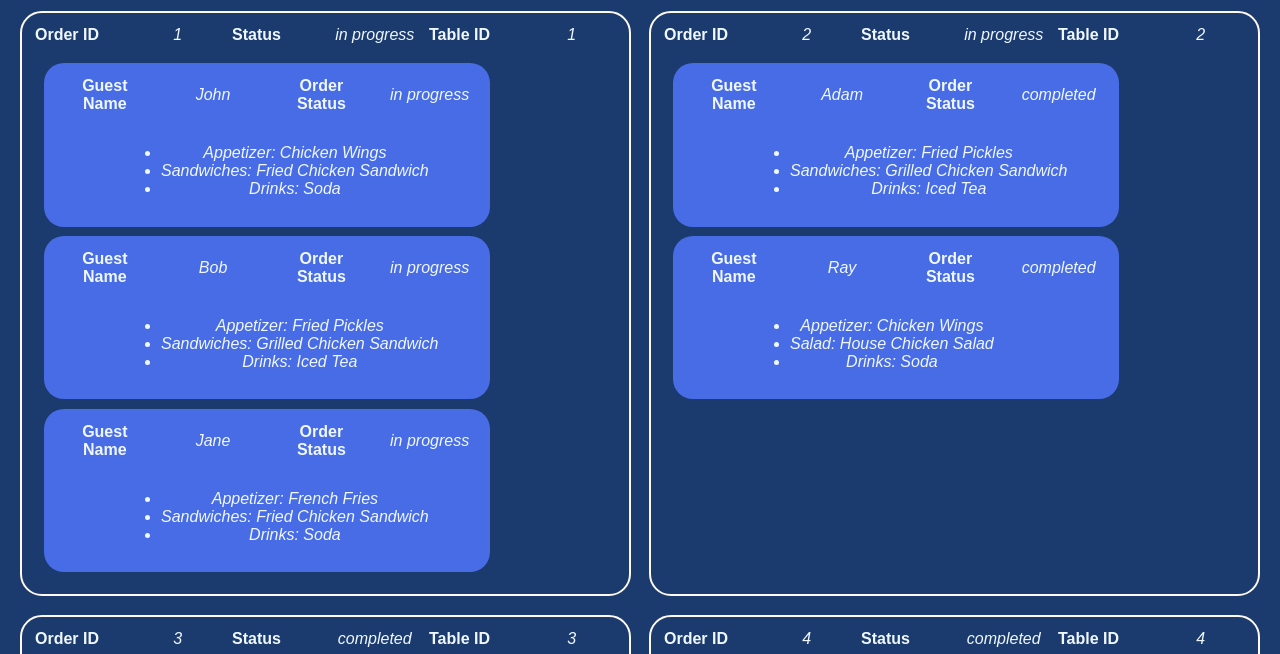
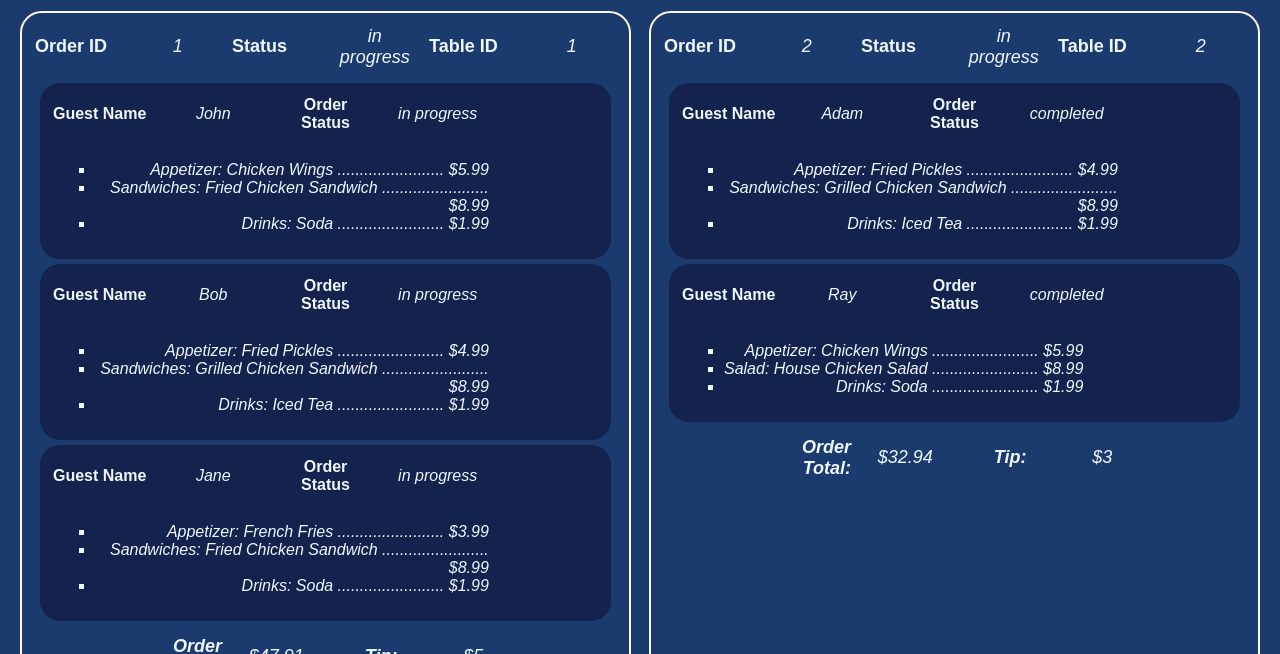
Before and after one commit to JeremyWhiteDev/rubber-ducks-restaurant, a plain HTML site: page index.html in a window 1280 px wide. Shown: the part 287-941 px from the top of the page. Drawn offline with Linux system fonts and the light colour scheme.

Commit message:
added tip amount and some css updates

```diff
--- a/index.html
+++ b/index.html
@@ -5,7 +5,7 @@
     <meta http-equiv="X-UA-Compatible" content="IE=edge" />
     <meta name="viewport" content="width=device-width, initial-scale=1.0" />
     <title>Rubber Ducks Restaurant</title>
-    <link rel="stylesheet" href="./styles/main.css">
+    <link rel="stylesheet" href="./styles/main.css" />
   </head>
   <body>
     <header class="header-bar">
@@ -14,19 +14,14 @@
         <li><a href="#kyle">Kyle Malone</a></li>
         <li><a href="#jt">JT Kervin</a></li>
       </ul>
-        <img class="logo-img" src="./images/Rubber-ducks-restaurant.png">
+      <img class="logo-img" src="./images/Rubber-ducks-restaurant.png" />
       <ul class="members">
         <li><a href="#ganesh">Ganesh Babu</a></li>
         <li><a href="#mitchell">Mitchell Stanton</a></li>
       </ul>
     </header>
 
-
-
-  </head>
-  <body>
     <div>
-
       <section class="server-section" id="ganesh"></section>
       <section class="server-section" id="jeremy"></section>
       <section class="server-section" id="jt"></section>
--- a/scripts/ganesh.js
+++ b/scripts/ganesh.js
@@ -11,41 +11,49 @@ const menu = [
     id: 1,
     name: "Chicken Wings",
     type: "Appetizer",
+    price: 5.99,
   },
   {
     id: 2,
     name: "Fried Pickles",
     type: "Appetizer",
+    price: 4.99,
   },
   {
     id: 3,
     name: "French Fries",
     type: "Appetizer",
+    price: 3.99,
   },
   {
     id: 4,
     name: "Grilled Chicken Sandwich",
     type: "Sandwiches",
+    price: 8.99,
   },
   {
     id: 5,
     name: "Fried Chicken Sandwich",
     type: "Sandwiches",
+    price: 8.99,
   },
   {
     id: 6,
     name: "House Chicken Salad",
     type: "Salad",
+    price: 8.99,
   },
   {
     id: 7,
     name: "Soda",
     type: "Drinks",
+    price: 1.99,
   },
   {
     id: 8,
     name: "Iced Tea",
     type: "Drinks",
+    price: 1.99,
   },
 ];
 
@@ -54,21 +62,29 @@ const orders = [
     id: 1,
     tableId: 1,
     status: "in progress",
+    totalAmount: 47.91,
+    tipAmount: 5.0,
   },
   {
     id: 2,
     tableId: 2,
     status: "in progress",
+    totalAmount: 32.94,
+    tipAmount: 3.0,
   },
   {
     id: 3,
     tableId: 3,
     status: "completed",
+    totalAmount: 32.94,
+    tipAmount: 4.0,
   },
   {
     id: 4,
-    tableId: 4,
-    status: "completed",
+    tableId: "not assigned",
+    status: "not started",
+    totalAmount: 0,
+    tipAmount: 0,
   },
 ];
 
@@ -131,13 +147,13 @@ const tables = [
     ],
   },
   {
-    id: 4,
+    id: "not assigned",
     guests: [
       {
         id: 8,
         guestName: "Victor",
-        foodOrdered: [2, 5, 8],
-        status: "completed",
+        foodOrdered: [],
+        status: "not started",
       },
     ],
   },
@@ -275,10 +291,50 @@ for (const order of orders) {
 
       let ganeshCardGuestOrderItemsUlLi =
         ganeshCardGuestOrderItemsUl.appendChild(
-          createElement("li", `ganesh-none`)
+          createElement("li", `ganesh-card-guest-order-list-item`)
         );
 
-      ganeshCardGuestOrderItemsUlLi.textContent = `${menuOrdered.type}: ${menuOrdered.name}`;
+      ganeshCardGuestOrderItemsUlLi.textContent = `${menuOrdered.type}: ${menuOrdered.name} ........................ $${menuOrdered.price}`;
     }
   }
+
+  let ganeshCardOrderTotalEmpty = ganeshCardOrderParent.appendChild(
+    createElement("div", `ganesh-card-order-total-empty`)
+  );
+  ganeshCardOrderTotalEmpty.textContent = "";
+
+  let ganeshCardOrderTotalLabel = ganeshCardOrderParent.appendChild(
+    createElement("div", `ganesh-card-order-total-label`)
+  );
+  ganeshCardOrderTotalLabel.textContent = "Order Total:";
+
+  let ganeshCardOrderTotalValue = ganeshCardOrderParent.appendChild(
+    createElement("div", `ganesh-card-order-total-value`)
+  );
+  ganeshCardOrderTotalValue.textContent = `$${order.totalAmount}`;
+
+  let ganeshCardOrderTipLabel = ganeshCardOrderParent.appendChild(
+    createElement("div", `ganesh-card-order-tip-label`)
+  );
+  ganeshCardOrderTipLabel.textContent = "Tip:";
+
+  let ganeshCardOrderTipValue = ganeshCardOrderParent.appendChild(
+    createElement("div", `ganesh-card-order-tip-value`)
+  );
+  ganeshCardOrderTipValue.textContent = `$${order.tipAmount}`;
 }
+
+let ganeshCardTotalTipEmpty1 = ganeshSectionParent.appendChild(
+  createElement("div", `ganesh-card-total-tip-empty-1`)
+);
+ganeshCardTotalTipEmpty1.textContent = "";
+
+let ganeshCardTotalTipLabel = ganeshSectionParent.appendChild(
+  createElement("div", `ganesh-card-total-tip-label`)
+);
+ganeshCardTotalTipLabel.textContent = "Total Tip:";
+
+let ganeshCardTotalTipValue = ganeshSectionParent.appendChild(
+  createElement("div", `ganesh-card-total-tip-value`)
+);
+ganeshCardTotalTipValue.textContent = `$12.00`;
--- a/styles/main.css
+++ b/styles/main.css
@@ -1,6 +1,5 @@
-
 body {
-    background-color: #1D1E21;
+  background-color: #1d1e21;
   padding: 0;
   margin: 0;
   margin-top: 200px;
@@ -37,9 +36,7 @@ body {
 
 .logo-img {
   height: 100%;
-
 }
-
 
 .header {
   text-align: center;
@@ -48,12 +45,10 @@ body {
 }
 
 .section-header {
-    width:95%;
+  width: 95%;
   margin: 10px auto -10px auto;
   padding: 0 20px;
-
 }
-
 
 #jeremy {
   width: 95%;
@@ -65,7 +60,7 @@ body {
   border: 1px dotted whitesmoke;
 }
 
-.jeremy-order{
+.jeremy-order {
   background-color: #33415c;
   color: whitesmoke;
   display: flex;
@@ -77,14 +72,13 @@ body {
   border: 2px solid black;
   border-radius: 10px;
   padding: 10px;
-
 }
 
 .complete {
   background-color: rgb(45, 44, 44);
 }
 
-.jeremy-header  {
+.jeremy-header {
   display: flex;
   align-items: center;
   width: 90%;
@@ -93,8 +87,8 @@ body {
   border-bottom: 1px solid rgb(0, 0, 0);
 }
 
-.jeremy-header>h1,h3{
-
+.jeremy-header > h1,
+h3 {
   width: 30%;
   text-align: right;
 }
@@ -103,7 +97,6 @@ body {
   width: 100%;
   margin: 10px auto;
   text-align: center;
-
 }
 
 .jeremy-footer h3 {
@@ -115,7 +108,7 @@ body {
   border-radius: 10px;
 }
 
-#jeremy section>ul {
+#jeremy section > ul {
   display: flex;
   width: 90%;
   border-bottom: 1px solid black;
@@ -163,33 +156,6 @@ h1 {
   text-align: center;
   /* padding-bottom: 1rem; */
 }
-
-/* .parent {
-  display: grid;
-  grid-template-columns: repeat(5, 1fr);
-  grid-template-rows: repeat(5, 1fr);
-  grid-column-gap: 2px;
-  grid-row-gap: 2px;
-} */
-
-/* .ganesh-parent {
-  grid-area: 1 / 1 / 2 / 6;
-  text-align: center;
-}
-.ganesh-order {
-  grid-area: 2 / 1 / 3 / 6;
-}
-.ganesh-guest {
-  grid-area: 3 / 1 / 4 / 6;
-}
-.ganesh-order-items {
-  grid-area: 4 / 1 / 6 / 6;
-} */
-
-/* ul{
-  text-align: center;
-  list-style-position:outside
-} */
 
 .ganesh-card-parent {
   display: grid;
@@ -280,14 +246,6 @@ h1 {
   grid-template-rows: repeat(5, 1fr);
   grid-column-gap: 5px;
   grid-row-gap: 5px;
-  /* border: 0.15rem outset pink; */
-  /* outline: 0.15rem solid #21295c;
-  box-shadow: 0 0 0 2rem #c2cfd8;
-  border-radius: 20px; */
-  /* font: bold 1rem sans-serif; */
-  /* margin: 2rem;
-  padding: 1rem;
-  outline-offset: 0.5rem; */
 }
 
 .ganesh-order {
@@ -308,7 +266,7 @@ h1 {
 
 .ganesh-card-guest-parent {
   display: grid;
-  grid-template-columns: repeat(4, 1fr);
+  grid-template-columns: repeat(5, 1fr);
   grid-template-rows: repeat(1, 1fr);
   grid-column-gap: 0px;
   grid-row-gap: 0px;
@@ -317,9 +275,9 @@ h1 {
   /* outline: 0.15rem solid #fef9ef; */
   /* box-shadow: 0 0 0 0.1rem #c2cfd8; */
   border-radius: 20px;
-  padding: 0.5vw;
-  margin: 2%;
-  background-color: #476ce6;
+  padding: 5px;
+  margin: 5px;
+  background-color: #14224e;
 }
 
 .ganesh-card-guest-name-label {
@@ -355,10 +313,59 @@ h1 {
 .ganesh-card-guest-order-items {
   grid-area: 2 / 1 / 3 / 5;
   font-style: italic;
+  margin-left: 5px;
+  padding: 5px;
+  justify-self: start;
+  align-self: start;
+}
+
+.ganesh-card-guest-order-list-item {
+  list-style: square;
+  text-align: end;
+}
+
+.ganesh-card-order-total-empty,
+.ganesh-card-order-total-label,
+.ganesh-card-order-tip-label {
+  font-style: italic;
+  margin-left: 1vw;
+  /* padding: 5px; */
+  justify-self: center;
+  align-self: center;
+  font-weight: bold;
+  text-align: end;
+  font-size: large;
+}
+
+.ganesh-card-order-total-value,
+.ganesh-card-order-tip-value {
+  font-style: italic;
+  /* padding: 5px; */
+  justify-self: center;
+  align-self: center;
+  text-align: start;
+  font-size: large;
+}
+
+.ganesh-card-total-tip-empty-1,
+.ganesh-card-total-tip-label {
+  font-style: italic;
   margin-left: 5vw;
-  padding: 0.5vw;
-  justify-self: start;
+  /* padding: 5px; */
+  justify-self: center;
   align-self: center;
+  font-weight: bold;
+  text-align: end;
+  font-size: larger;
+}
+
+.ganesh-card-total-tip-value {
+  font-style: italic;
+  /* padding: 5px; */
+  justify-self: center;
+  align-self: center;
+  text-align: start;
+  font-size: larger;
 }
 
 .ganesh-card-order-parent {
@@ -374,41 +381,47 @@ h1 {
   justify-self: start;
   align-self: center;
   font: bold 1rem sans-serif;
+  font-size: large;
 }
 .ganesh-card-order-id-value {
   grid-area: 1 / 2 / 2 / 3;
   justify-self: center;
   align-self: center;
   font-style: italic;
+  font-size: large;
 }
 .ganesh-card-status-label {
   grid-area: 1 / 3 / 2 / 4;
   justify-self: start;
   align-self: center;
   font: bold 1rem sans-serif;
+  font-size: large;
 }
 .ganesh-card-status-value {
   grid-area: 1 / 4 / 2 / 5;
   justify-self: center;
   align-self: center;
   font-style: italic;
+  font-size: large;
 }
 .ganesh-card-table-id-label {
   grid-area: 1 / 5 / 2 / 6;
   justify-self: start;
   align-self: center;
   font: bold 1rem sans-serif;
+  font-size: large;
 }
 .ganesh-card-table-id-value {
   grid-area: 1 / 6 / 2 / 7;
   justify-self: center;
   align-self: center;
   font-style: italic;
+  font-size: large;
 }
 .ganesh-card-guests {
   grid-area: 2 / 1 / 3 / 7;
-  justify-self: start;
-  align-self: start;
+  justify-self: center;
+  align-self: center;
 }
 
 .ganesh-section-parent {
```
Lines whose indentation alone changed are shown as unchanged.
